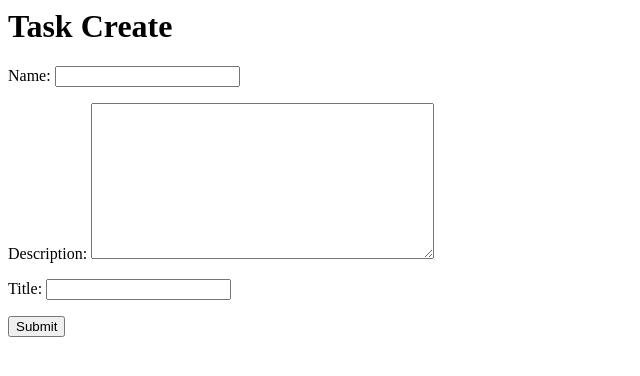
After one commit to mdshahadothosen2001/Project-List, a Django app: page /tasks/create/ in a window 1280 px wide. The commit adds this page. Shown: the top 376 px of the page, without its empty margins (0-640 px from the left). Run offline with Django 4.2, Linux system fonts and the light colour scheme.

Commit message:
fea: task create for tasks model.
1.make a view for create a new task by form using class based concept and default django form.

```diff
--- /dev/null
+++ b/model_data_access/tasks/templates/tasks/task_create.html
@@ -0,0 +1,7 @@
+<h1>Task Create</h1>
+
+<form method="POST" action="">
+    {% csrf_token %}
+    {{form.as_p}}
+    <input type="submit" name="submit">
+</form>
--- a/model_data_access/tasks/templates/tasks/tasks_list.html
+++ b/model_data_access/tasks/templates/tasks/tasks_list.html
@@ -1,5 +1,5 @@
 <h1>Tasks List Display</h1>
-
+<a href="{% url 'task-create' %}">add task</a>
 {% for task in object_list %}
-<p>Task Name: {{task.name}}</p>
+<p>Task Name: {{task.name}} <a href="{% url 'task' task.id %}">details</a> </p>
 {% endfor %}
--- a/model_data_access/tasks/urls.py
+++ b/model_data_access/tasks/urls.py
@@ -1,6 +1,7 @@
 from django.urls import path
-from .views import tasks_view, tasks_detail
+from .views import tasks_view, tasks_detail, task_create
 urlpatterns = [
     path('tasks/', tasks_view.as_view(), name='tasks'),
     path('tasks/task/<int:pk>', tasks_detail.as_view(), name='task'),
+    path('create/', task_create.as_view(), name='task-create'),
 ]
--- a/model_data_access/tasks/views.py
+++ b/model_data_access/tasks/views.py
@@ -1,4 +1,5 @@
-from django.views.generic import ListView, DetailView
+from django.views.generic import ListView, DetailView, CreateView
+from django.urls import reverse_lazy
 
 from .models import Tasks
 
@@ -10,3 +11,9 @@ class tasks_view(ListView):
 class tasks_detail(DetailView):
     model = Tasks
     context_object_name = 'task'
+
+class task_create(CreateView):
+    model = Tasks
+    template_name = 'tasks/task_create.html'
+    fields = '__all__'
+    success_url = reverse_lazy('tasks')
```
